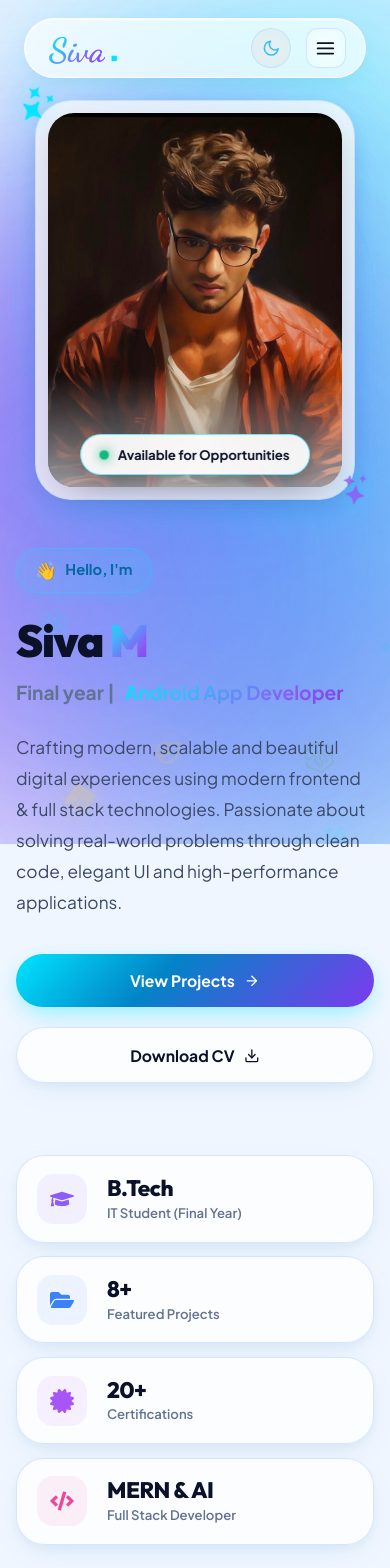
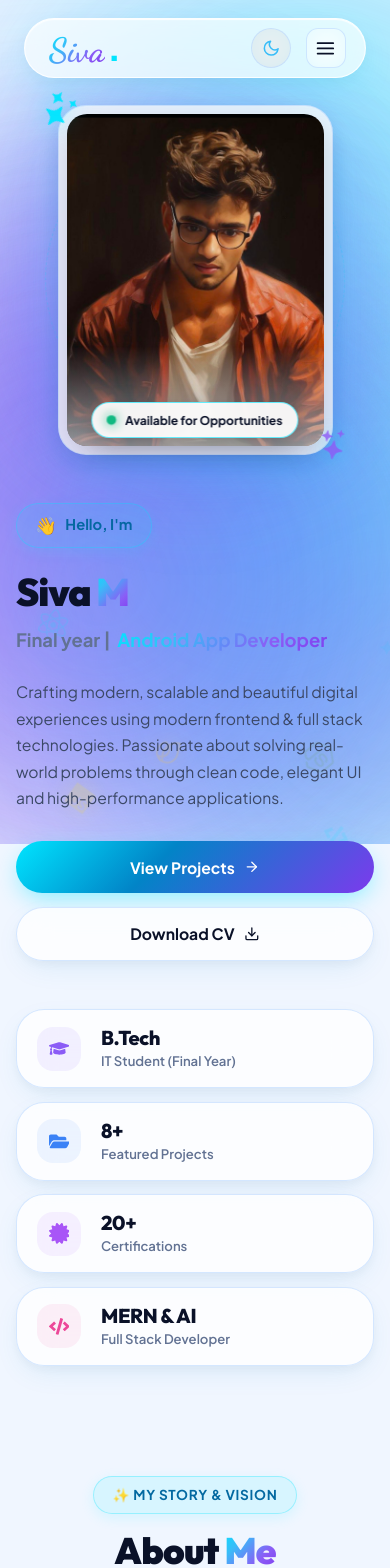
Before and after one commit to Siva-jerry/my-portfolio, a React (Vite) app: page / in a window 390 px wide. Shown: the top 1568 px of the page. Built offline with nearby package versions, Linux system fonts and the light colour scheme.

Commit message:
optimize mobile

```diff
--- a/src/components/Hero/Hero.css
+++ b/src/components/Hero/Hero.css
@@ -391,13 +391,13 @@
   }
 
   .hero-card-container {
-    height: 400px;
-    max-width: 320px;
+    height: 420px;
+    max-width: 330px;
   }
 
   .hero-orbital-ring {
-    width: 360px;
-    height: 360px;
+    width: 380px;
+    height: 380px;
   }
 
   .hero-stats-grid {
@@ -407,15 +407,48 @@
 
 @media (max-width: 600px) {
   .hero-section {
-    padding: 100px 0 40px;
+    padding: 105px 0 40px;
+  }
+
+  .hero-container {
+    gap: 3rem;
   }
 
   .hero-title {
-    font-size: 2.8rem;
+    font-size: clamp(2.4rem, 9vw, 3.2rem);
   }
 
   .hero-typing-wrap {
-    font-size: 1.2rem;
+    font-size: 1.15rem;
+    gap: 0.4rem;
+  }
+
+  .hero-description {
+    font-size: 0.98rem;
+    line-height: 1.7;
+    margin-bottom: 1.8rem;
+  }
+
+  .hero-card-container {
+    height: 350px;
+    max-width: 275px;
+    border-radius: 28px;
+    padding: 8px;
+  }
+
+  .hero-photo-wrapper {
+    border-radius: 20px;
+  }
+
+  .hero-orbital-ring {
+    width: 300px;
+    height: 300px;
+  }
+
+  .hero-card-status-badge {
+    font-size: 0.75rem;
+    padding: 0.45rem 0.95rem;
+    bottom: 16px;
   }
 
   .hero-stats-grid {
@@ -424,17 +457,29 @@
   }
 
   .hero-stat-pill {
-    padding: 1.1rem 1.25rem;
+    padding: 1rem 1.25rem;
+  }
+
+  .hero-stat-icon-wrap {
+    width: 44px;
+    height: 44px;
+    font-size: 1.3rem;
+  }
+
+  .hero-stat-val {
+    font-size: 1.25rem;
   }
 
   .hero-actions {
     flex-direction: column;
     width: 100%;
+    gap: 0.85rem;
   }
 
   .hero-btn-primary,
   .hero-btn-secondary {
     width: 100%;
     justify-content: center;
+    padding: 0.85rem 1.5rem;
   }
 }
```
